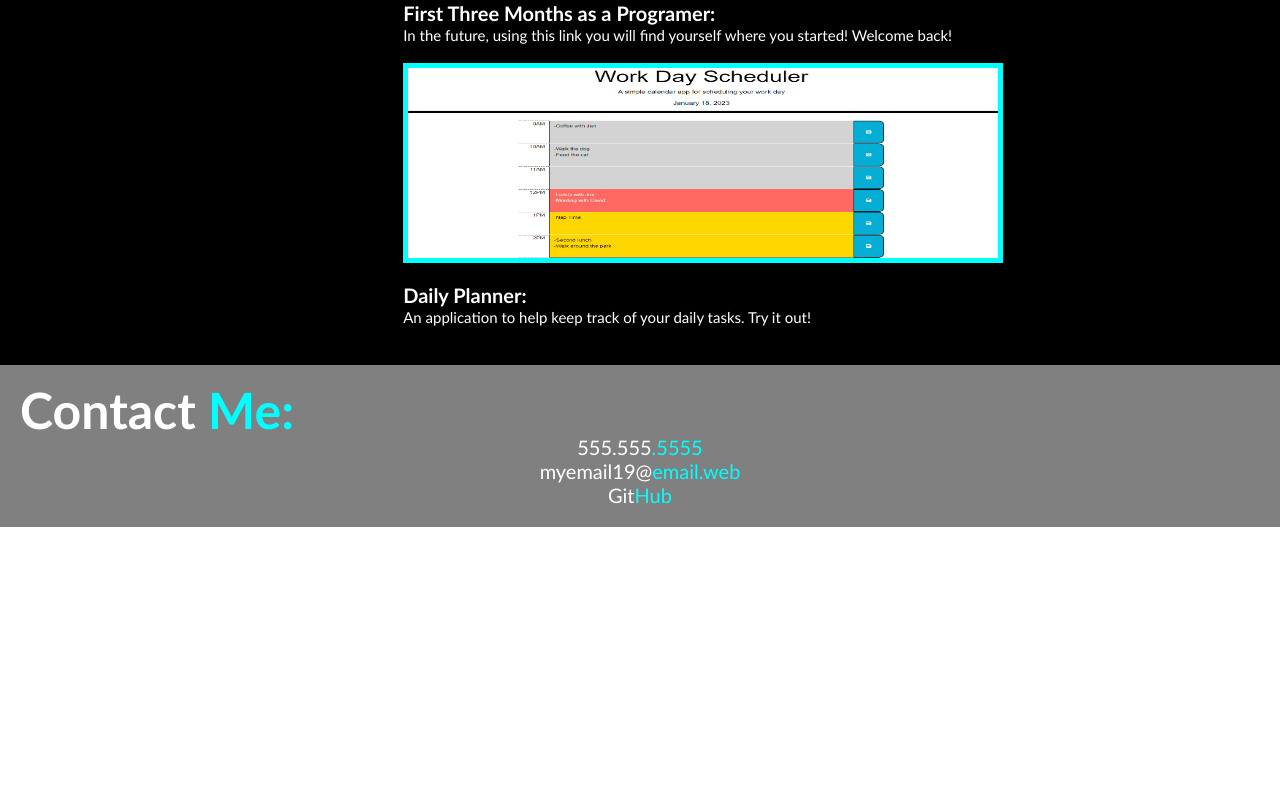
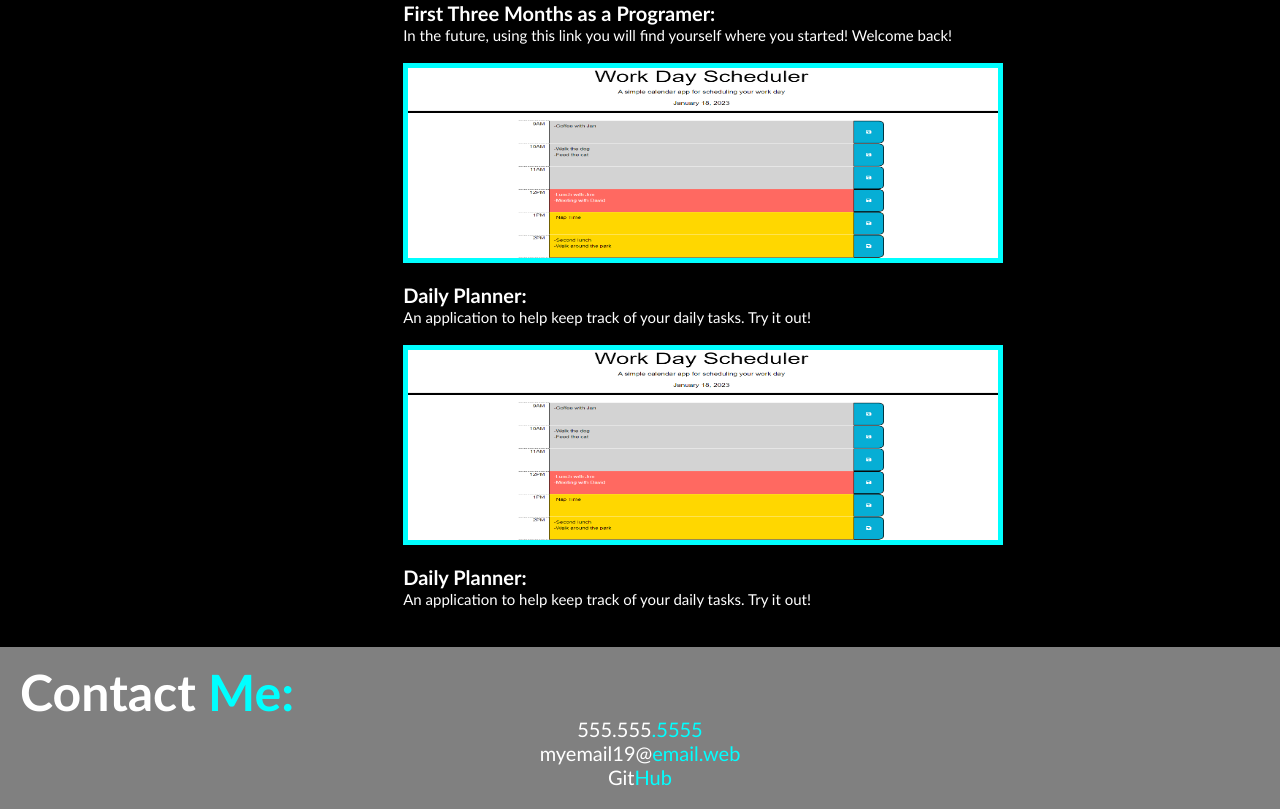
Before and after one commit to Bucket12/First-Three-Month-Portfolio, a plain HTML site: page index.html in a window 1280 px wide. Shown: the part 1587-2396 px from the top of the page. Before the commit the page ends 2114 px from the top, so only its background shows below. Drawn offline with Linux system fonts and the light colour scheme.

Commit message:
added another card

```diff
--- a/index.html
+++ b/index.html
@@ -52,6 +52,11 @@
             <h3>Daily Planner:</h3>
             <p>An application to help keep track of your daily tasks. Try it out!</p>
         </div>
+        <div class="card1">
+            <a href="https://bucket12.github.io/Day-to-Day-Planner/"><img src="assets/imgs/scheduler.PNG"></a>
+            <h3>Daily Planner:</h3>
+            <p>An application to help keep track of your daily tasks. Try it out!</p>
+        </div>
      </div>
     </div>
 
```
